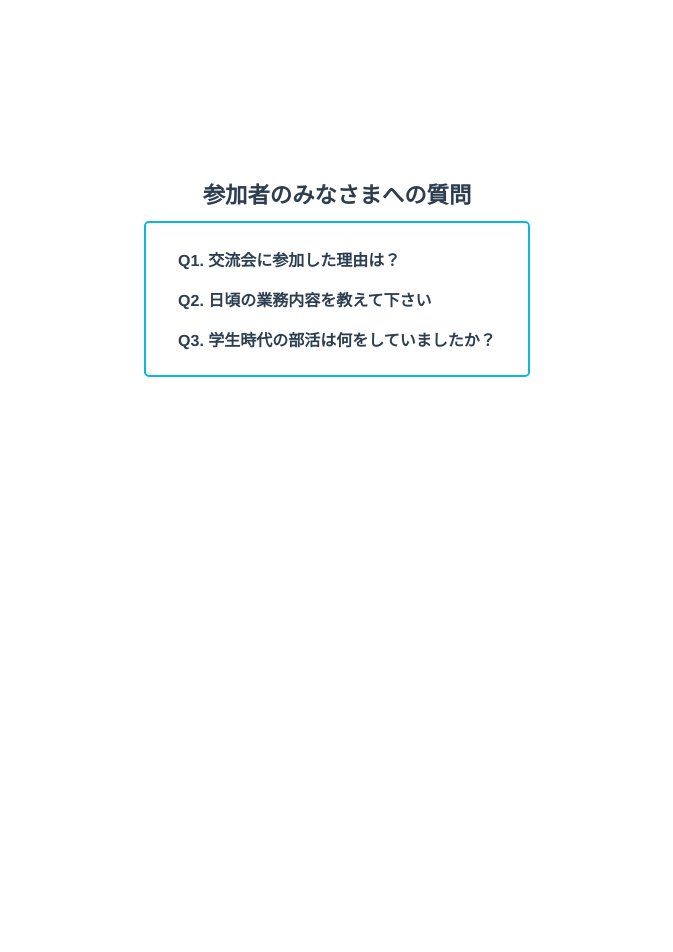
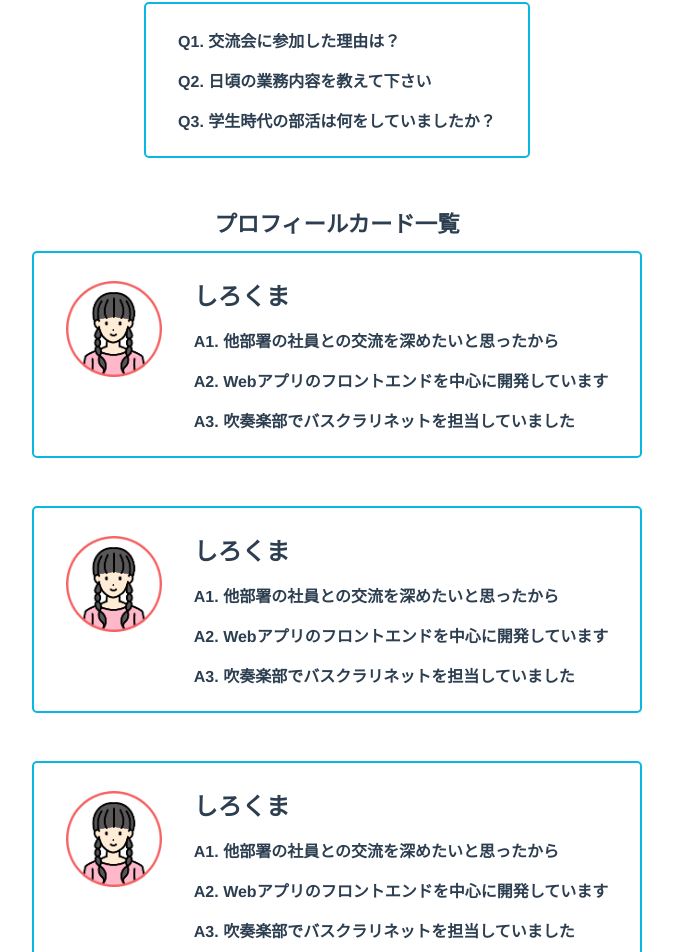
Before and after one commit to TeamUDN/digital-hackday-2022, a Vue app: page /user-list/1234 in a window 1280 px wide. Shown: the part 131-1083 px from the top of the page, without its empty margins (311-984 px from the left). Before the commit the page ends 816 px from the top, so only its background shows below. Built offline with nearby package versions, Linux system fonts and the light colour scheme; the HTML template or start-up script is replaced by a standard one; what vue-particles would draw is missing.

Commit message:
add profile card sample

```diff
--- a/src/components/pages/UserList.vue
+++ b/src/components/pages/UserList.vue
@@ -7,6 +7,44 @@
         <p>Q1. 交流会に参加した理由は？</p>
         <p>Q2. 日頃の業務内容を教えて下さい</p>
         <p>Q3. 学生時代の部活は何をしていましたか？</p>
+      </div>
+      <p class="title">プロフィールカード一覧</p>
+      <!-- TODO:DBから取得したデータをv-forで回してプロフィールカードを自動生成する -->
+      <!-- カード1 -->
+      <div class="whiteSquare">
+        <img class="profileIcon" alt="profile icon woman_1" src="../../assets/profile_icon/woman_1.png">
+        <div class="profileText">
+          <p class="cardName">しろくま</p>
+          <div class="userQuestion">
+            <p>A1. 他部署の社員との交流を深めたいと思ったから</p>
+            <p>A2. Webアプリのフロントエンドを中心に開発しています</p>
+            <p>A3. 吹奏楽部でバスクラリネットを担当していました</p>
+          </div>
+        </div>
+      </div>
+      <!-- カード2 -->
+      <div class="whiteSquare">
+        <img class="profileIcon" alt="profile icon woman_1" src="../../assets/profile_icon/woman_1.png">
+        <div class="profileText">
+          <p class="cardName">しろくま</p>
+          <div class="userQuestion">
+            <p>A1. 他部署の社員との交流を深めたいと思ったから</p>
+            <p>A2. Webアプリのフロントエンドを中心に開発しています</p>
+            <p>A3. 吹奏楽部でバスクラリネットを担当していました</p>
+          </div>
+        </div>
+      </div>
+      <!-- カード3 -->
+      <div class="whiteSquare">
+        <img class="profileIcon" alt="profile icon woman_1" src="../../assets/profile_icon/woman_1.png">
+        <div class="profileText">
+          <p class="cardName">しろくま</p>
+          <div class="userQuestion">
+            <p>A1. 他部署の社員との交流を深めたいと思ったから</p>
+            <p>A2. Webアプリのフロントエンドを中心に開発しています</p>
+            <p>A3. 吹奏楽部でバスクラリネットを担当していました</p>
+          </div>
+        </div>
       </div>
     </div>
   </div>
@@ -22,13 +60,39 @@ export default {
 </script>
 
 <style scoped lang="scss">
+.center {
+  height: auto;
+}
+.mainArea {
+  margin: 5rem 0;
+}
 .title {
   font-size: 1.4rem;
   font-weight: bold;
   margin-bottom: -2.2rem;
 }
+.whiteSquare {
+  width: fit-content;
+  padding: 1.5rem 2rem;
+  display: flex;
+  gap: 2rem;
+  align-items: start;
+  img {
+    width: 6rem;
+    height: 6rem;
+    margin-top: 0.3rem;
+  }
+}
 .userQuestion {
-  padding: 1.5rem 2rem;
+  display: flex;
+  flex-direction: column;
+  gap: 1rem;
+  align-items: flex-start;
+}
+.cardName {
+  font-size: 1.5rem;
+}
+.profileText {
   display: flex;
   flex-direction: column;
   gap: 1rem;
```
